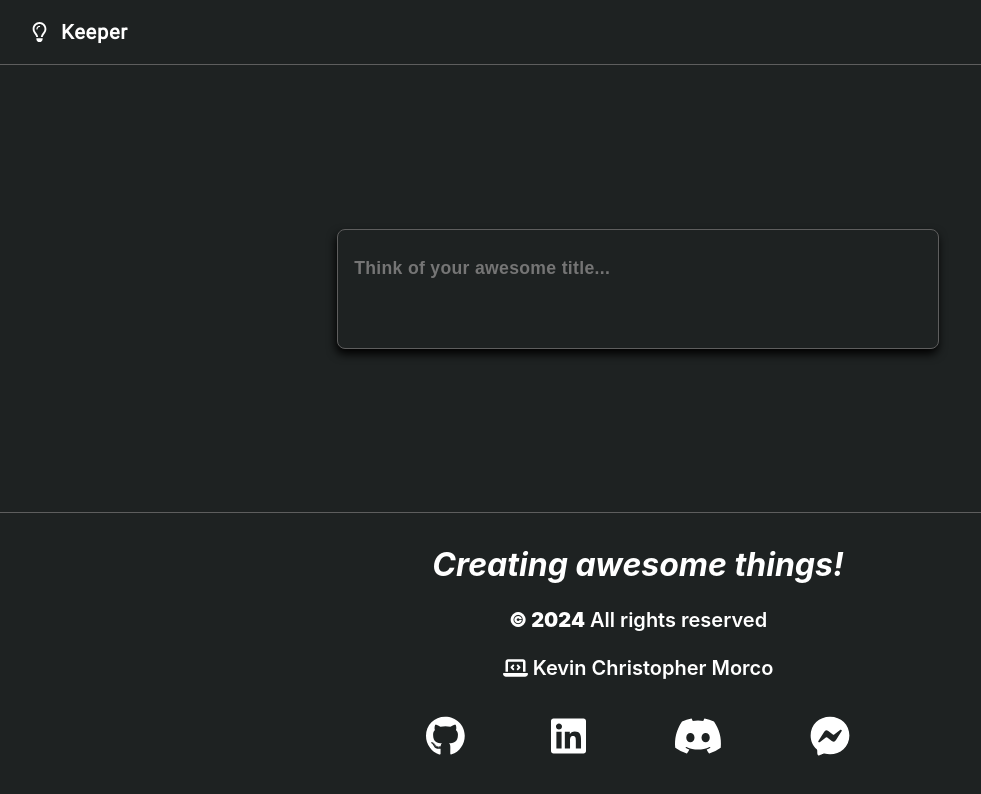
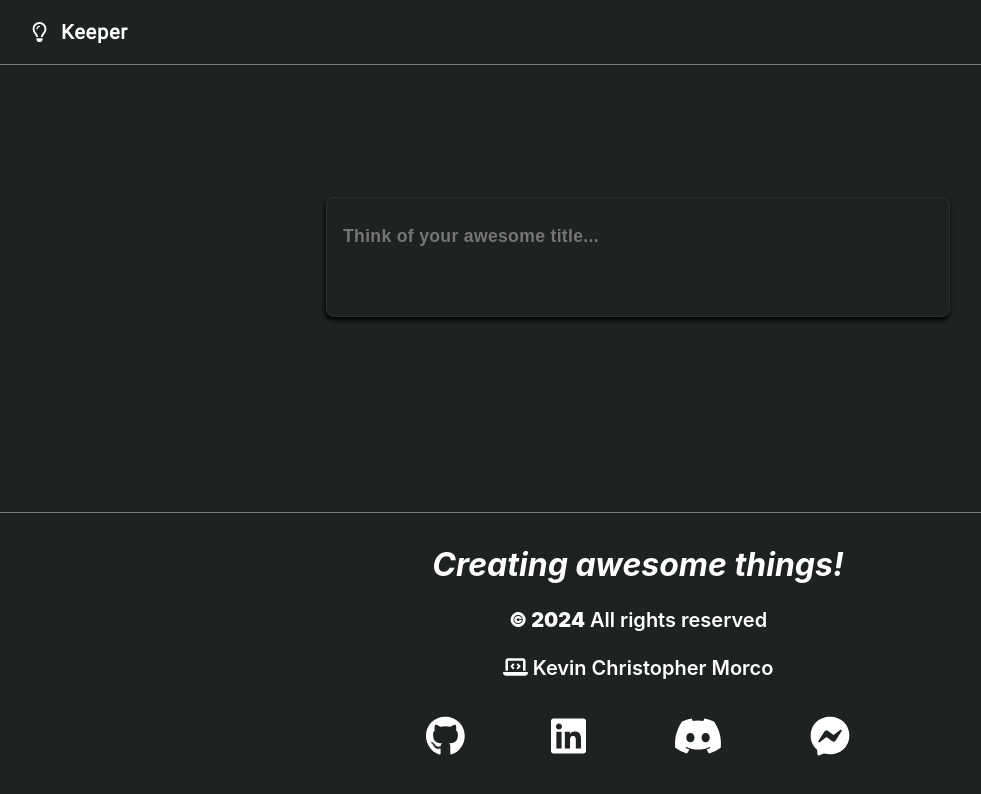
Before and after one commit to KevinChristopherMorco/Keeper, a React (Create React App) app: page / in a window 1280 px wide. Shown: the top 794 px of the page, without its empty margins (2-983 px from the left). Built offline with nearby package versions, Linux system fonts and the light colour scheme.

Commit message:
added masonry

```diff
--- a/package.json
+++ b/package.json
@@ -13,6 +13,7 @@
     "@testing-library/user-event": "^13.5.0",
     "react": "^18.3.1",
     "react-dom": "^18.3.1",
+    "react-masonry-css": "^1.0.16",
     "react-scripts": "5.0.1",
     "sweetalert": "^2.1.2",
     "web-vitals": "^2.1.4"
--- a/src/components/Footer/Footer.module.css
+++ b/src/components/Footer/Footer.module.css
@@ -8,7 +8,7 @@ footer {
   text-align: center;
   color: var(--white);
   background-color: var(--primary-color);
-  border-top: 1px solid var(--dark-gray);
+  border-top: 1px solid var(--gray);
 }
 
 .footerText {
--- a/src/components/Header/Header.module.css
+++ b/src/components/Header/Header.module.css
@@ -4,7 +4,7 @@
   font-family: var(--font-family);
   background-color: var(--primary-color);
   color: var(--white);
-  border-bottom: 1px solid var(--dark-gray);
+  border-bottom: 1px solid var(--gray);
 }
 
 .navbar .logoContainer {
--- a/src/components/Note/Note.jsx
+++ b/src/components/Note/Note.jsx
@@ -1,11 +1,10 @@
-import React, { useState, useCallback, useEffect } from "react";
+import React, { useState, useCallback } from "react";
 import className from "./Note.module.css";
 import { FontAwesomeIcon } from "@fortawesome/react-fontawesome";
 import { faCirclePlus } from "@fortawesome/free-solid-svg-icons";
 import {
   faTrashCan,
   faPenToSquare,
-  faSquareCheck,
   faXmarkCircle,
   faFloppyDisk,
 } from "@fortawesome/free-regular-svg-icons";
@@ -74,7 +73,7 @@ const AddNote = (props) => {
   return (
     <div
       className={`${className.cardAdd} ${
-        showTextArea ? className.cardShow : className.cardHide
+        showTextArea ? className.addCardAdjust : className.addCardDefault
       }`}
     >
       <form onSubmit={handleSubmit}>
--- a/src/components/Note/Note.module.css
+++ b/src/components/Note/Note.module.css
@@ -6,13 +6,15 @@
   flex-direction: column;
   justify-content: space-evenly;
   padding: 1rem 1rem 1.25rem 1rem;
-  box-shadow: -1px 5px 10px var(--shadow-color);
+  box-shadow: -1px 3px 5px var(--shadow-color);
   border: 1px solid var(--dark-gray);
   border-radius: 0.5rem;
   color: var(--white);
   background-color: var(--primary-color);
 }
-
+.cardAdd {
+  margin: 0 auto 5%;
+}
 .card {
   height: auto;
 }
@@ -144,12 +146,12 @@ form {
   font-weight: bolder;
 }
 
-.cardShow {
-  height: 50vh;
+.addCardAdjust {
+  height: 40vh;
   transition: height 0.1s ease-in-out;
 }
 
-.cardHide {
+.addCardDefault {
   height: 15vh;
   transition: height 0.1s ease-in-out;
 }
--- a/src/components/containers/Note/NoteContainer.jsx
+++ b/src/components/containers/Note/NoteContainer.jsx
@@ -2,6 +2,7 @@ import { useState, useEffect, useCallback } from "react";
 import className from "./NoteContainer.module.css";
 import Note, { AddNote } from "../../Note/Note";
 import swal from "sweetalert";
+import Masonry from "react-masonry-css";
 
 const NoteContainer = () => {
   const [note, setNote] = useState(
@@ -55,9 +56,21 @@ const NoteContainer = () => {
     localStorage.setItem("notes", JSON.stringify(note));
   }, [note]);
 
+  const breakpointColumnsObj = {
+    default: 4,
+    1100: 3,
+    700: 2,
+    500: 1,
+  };
+
   return (
-    <div className={className.container}>
+    <div className={className.noteContainer}>
       <AddNote handleAdd={handleAddNote} />
+      <Masonry
+        breakpointCols={breakpointColumnsObj}
+        className={className.myMasonryGrid}
+        columnClassName={className.myMasonryGridColumn}
+      >
         {note.map((note) => {
           return (
             <Note
@@ -70,6 +83,7 @@ const NoteContainer = () => {
             />
           );
         })}
+      </Masonry>
     </div>
   );
 };
--- a/src/components/containers/Note/NoteContainer.module.css
+++ b/src/components/containers/Note/NoteContainer.module.css
@@ -1,16 +1,19 @@
-.container {
-  padding: 5vh 3vw;
-  display: flex;
-  flex-direction: column;
-  gap: 20px;
+.noteContainer {
+  padding: 1rem;
 }
 
-@media only screen and (min-width: 1000px) {
-  .container {
-    display: grid;
-    grid-template-columns: repeat(4, minmax(0, 1fr));
-    grid-template-rows: auto;
-    grid-auto-rows: auto;
-    align-items: flex-start;
-  }
+/* Masonry Library */
+
+.myMasonryGrid {
+  display: flex;
+  margin-left: -30px;
+  width: auto;
 }
+.myMasonryGridColumn {
+  padding-left: 30px;
+  background-clip: padding-box;
+}
+
+.myMasonryGridColumn > div {
+  margin-bottom: 30px;
+}
--- a/src/global/root-css.module.css
+++ b/src/global/root-css.module.css
@@ -9,8 +9,8 @@
   --orange: #f8941b;
   --black: #000;
   --white: #fff;
-  --gray: #eaeae9;
-  --dark-gray: #5e5e5e;
+  --gray: #797979;
+  --dark-gray: #303030;
 
   --font-family: "Roboto";
 }
```
Also changed, not shown: 1 other file (tests, documents, lock files or other folders). Lines whose indentation alone changed are shown as unchanged.
